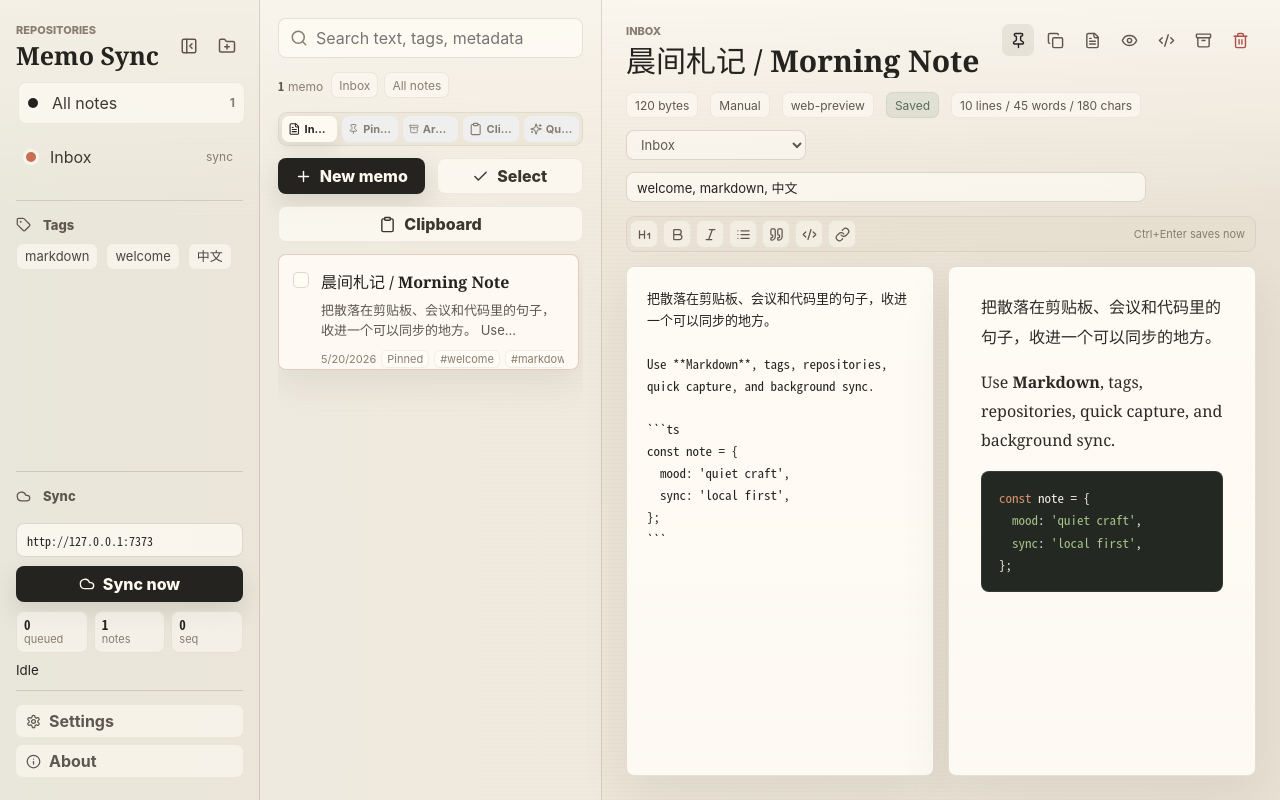
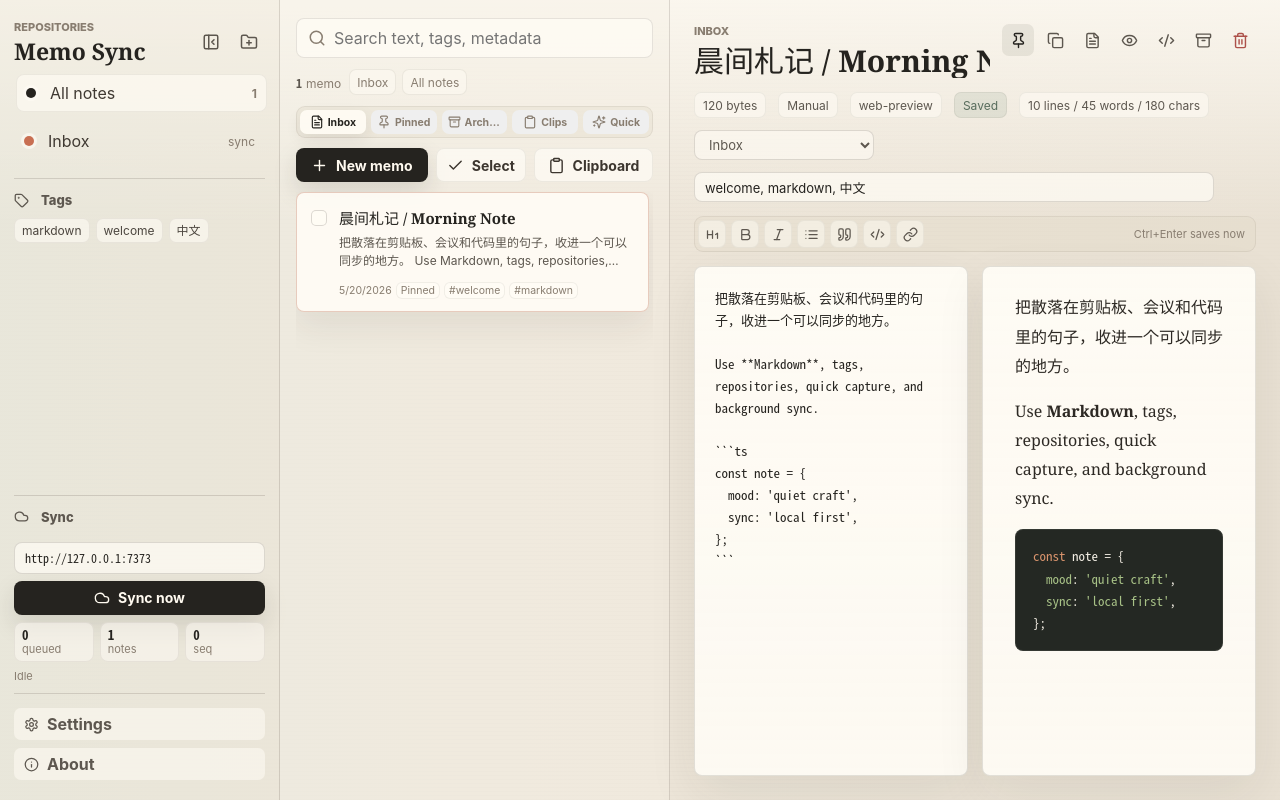
Before and after one commit to MosRat/memo-sync, a React (Vite) app in the folder apps/desktop/: page / in a window 1280 px wide. Built offline with nearby package versions, Linux system fonts and the light colour scheme.

Commit message:
Refine list UI and document Typst rendering

```diff
--- a/apps/desktop/src/components/MemoList.tsx
+++ b/apps/desktop/src/components/MemoList.tsx
@@ -1,7 +1,7 @@
 import { memo, useEffect, useMemo, useRef, useState } from "react";
 import type { Memo } from "../types";
 
-const rowHeight = 124;
+const rowHeight = 128;
 const overscan = 4;
 
 function MemoListView({
--- a/apps/desktop/src/styles.css
+++ b/apps/desktop/src/styles.css
@@ -170,11 +170,11 @@ button:disabled {
 .workspace {
   height: calc(100vh - 42px);
   display: grid;
-  grid-template-columns: 260px 342px minmax(0, 1fr);
+  grid-template-columns: 280px 390px minmax(0, 1fr);
 }
 
 .sidebar-collapsed .workspace {
-  grid-template-columns: 72px 342px minmax(0, 1fr);
+  grid-template-columns: 72px 390px minmax(0, 1fr);
 }
 
 .sidebar,
@@ -185,11 +185,11 @@ button:disabled {
 }
 
 .sidebar {
-  padding: 23px 16px;
+  padding: 20px 14px;
   border-right: 1px solid var(--line);
   display: flex;
   flex-direction: column;
-  gap: 12px;
+  gap: 10px;
   background: rgba(235, 227, 213, 0.4);
 }
 
@@ -206,13 +206,19 @@ button:disabled {
 }
 
 .list-actions {
-  flex-wrap: wrap;
+  display: grid;
+  grid-template-columns: minmax(116px, 1.05fr) minmax(88px, 0.72fr) minmax(112px, 0.95fr);
+  gap: 8px;
 }
 
 .sidebar-actions {
   display: flex;
   align-items: center;
   gap: 6px;
+}
+
+.sidebar-top > div:first-child {
+  min-width: 0;
 }
 
 .eyebrow {
@@ -232,7 +238,7 @@ h2 {
 
 h1 {
   font-family: var(--font-serif);
-  font-size: 25px;
+  font-size: 23px;
   font-weight: 720;
 }
 
@@ -244,7 +250,7 @@ h2 {
 
 .repo {
   width: 100%;
-  min-height: 42px;
+  min-height: 38px;
   border-radius: 8px;
   display: grid;
   grid-template-columns: 14px 1fr auto;
@@ -286,8 +292,8 @@ h2 {
 
 .tag-panel,
 .sync-panel {
-  margin-top: 10px;
-  padding-top: 16px;
+  margin-top: 8px;
+  padding-top: 13px;
   border-top: 1px solid var(--line);
 }
 
@@ -303,19 +309,19 @@ h2 {
   display: flex;
   flex-wrap: wrap;
   align-content: flex-start;
-  gap: 8px;
-  max-height: 150px;
+  gap: 6px;
+  max-height: 120px;
   overflow: auto;
 }
 
 .tag {
-  min-height: 27px;
+  min-height: 25px;
   border-radius: 7px;
-  padding: 0 9px;
+  padding: 0 8px;
   background: rgba(255, 252, 245, 0.6);
   color: #4c463f;
   font-family: var(--font-ui);
-  font-size: 13px;
+  font-size: 12px;
   line-height: 1;
   box-shadow: inset 0 0 0 1px rgba(62, 54, 44, 0.08);
 }
@@ -328,7 +334,7 @@ h2 {
 .sync-panel {
   margin-top: auto;
   display: grid;
-  gap: 9px;
+  gap: 7px;
 }
 
 input,
@@ -355,7 +361,7 @@ textarea:focus {
 }
 
 .sync-panel input {
-  height: 34px;
+  height: 32px;
   padding: 0 10px;
   font-family: var(--font-mono);
   font-size: 12px;
@@ -369,7 +375,7 @@ textarea:focus {
 
 .sync-stats span {
   min-width: 0;
-  min-height: 42px;
+  min-height: 38px;
   display: grid;
   align-content: center;
   gap: 1px;
@@ -391,22 +397,26 @@ textarea:focus {
   text-overflow: ellipsis;
 }
 
+.sync-panel small {
+  max-height: 42px;
+  overflow: auto;
+  color: var(--muted);
+  font-size: 11px;
+  line-height: 1.3;
+}
+
 .primary,
 .secondary {
-  min-height: 36px;
+  min-height: 34px;
   border-radius: 8px;
-  padding: 0 13px;
+  padding: 0 11px;
   display: inline-flex;
   align-items: center;
   justify-content: center;
   gap: 8px;
-  font-weight: 760;
+  font-weight: 740;
+  font-size: 14px;
   white-space: nowrap;
-}
-
-.list-actions .primary,
-.list-actions .secondary {
-  flex: 1 1 128px;
 }
 
 .primary {
@@ -430,11 +440,11 @@ textarea:focus {
 }
 
 .list-pane {
-  padding: 18px;
+  padding: 18px 16px;
   border-right: 1px solid var(--line);
   display: flex;
   flex-direction: column;
-  gap: 12px;
+  gap: 10px;
   background: rgba(244, 239, 229, 0.38);
 }
 
@@ -460,7 +470,7 @@ textarea:focus {
 }
 
 .list-context {
-  min-height: 30px;
+  min-height: 28px;
   display: flex;
   flex-wrap: wrap;
   align-items: center;
@@ -511,7 +521,7 @@ textarea:focus {
 }
 
 .view-switcher {
-  min-height: 34px;
+  min-height: 32px;
   display: grid;
   grid-template-columns: repeat(5, minmax(0, 1fr));
   gap: 5px;
@@ -523,14 +533,14 @@ textarea:focus {
 
 .view-switcher button {
   min-width: 0;
-  height: 26px;
+  height: 24px;
   display: flex;
   align-items: center;
   justify-content: center;
   gap: 4px;
   border-radius: 7px;
   color: var(--muted);
-  font-size: 11px;
+  font-size: 10.5px;
   font-weight: 720;
   transition: color 140ms ease, background 140ms ease, box-shadow 140ms ease, transform 140ms ease;
 }
@@ -553,7 +563,7 @@ textarea:focus {
 }
 
 .batch-bar {
-  min-height: 40px;
+  min-height: 38px;
   display: grid;
   grid-template-columns: minmax(0, 1fr) auto minmax(96px, 136px) auto auto;
   align-items: center;
@@ -619,14 +629,15 @@ textarea:focus {
   top: 0;
   left: 0;
   right: 2px;
-  height: 116px;
+  height: 120px;
   border-radius: 8px;
-  padding: 14px 14px 14px 42px;
+  padding: 14px 14px 12px 42px;
   background: rgba(255, 252, 245, 0.48);
   color: var(--ink);
   text-align: left;
   display: grid;
-  gap: 10px;
+  grid-template-rows: minmax(0, 1fr) auto;
+  gap: 8px;
   border: 1px solid transparent;
   animation: row-enter 150ms ease both;
   transition: background 160ms ease, border-color 160ms ease, box-shadow 160ms ease;
@@ -668,17 +679,17 @@ textarea:focus {
 
 .memo-row strong {
   display: block;
-  margin-bottom: 7px;
+  margin-bottom: 6px;
   font-family: var(--font-serif);
-  font-size: 16px;
+  font-size: 15px;
   font-weight: 720;
 }
 
 .memo-row p {
   margin: 0;
   color: var(--ink-soft);
-  line-height: 1.55;
-  font-size: 13px;
+  line-height: 1.46;
+  font-size: 12px;
   display: -webkit-box;
   overflow: hidden;
   -webkit-line-clamp: 2;
@@ -694,7 +705,7 @@ textarea:focus {
   min-width: 0;
   display: flex;
   align-items: center;
-  gap: 5px;
+  gap: 4px;
   overflow: hidden;
 }
 
@@ -702,16 +713,16 @@ textarea:focus {
 .memo-row footer em {
   flex: 0 0 auto;
   color: var(--muted);
-  font-size: 11px;
+  font-size: 10.5px;
   font-style: normal;
 }
 
 .memo-row footer em {
-  max-width: 76px;
+  max-width: 88px;
   overflow: hidden;
   text-overflow: ellipsis;
   white-space: nowrap;
-  padding: 2px 6px;
+  padding: 2px 5px;
   border-radius: 6px;
   background: rgba(255, 252, 245, 0.62);
   box-shadow: inset 0 0 0 1px rgba(62, 54, 44, 0.07);
```
Also changed, not shown: 1 other file (tests, documents, lock files or other folders).
